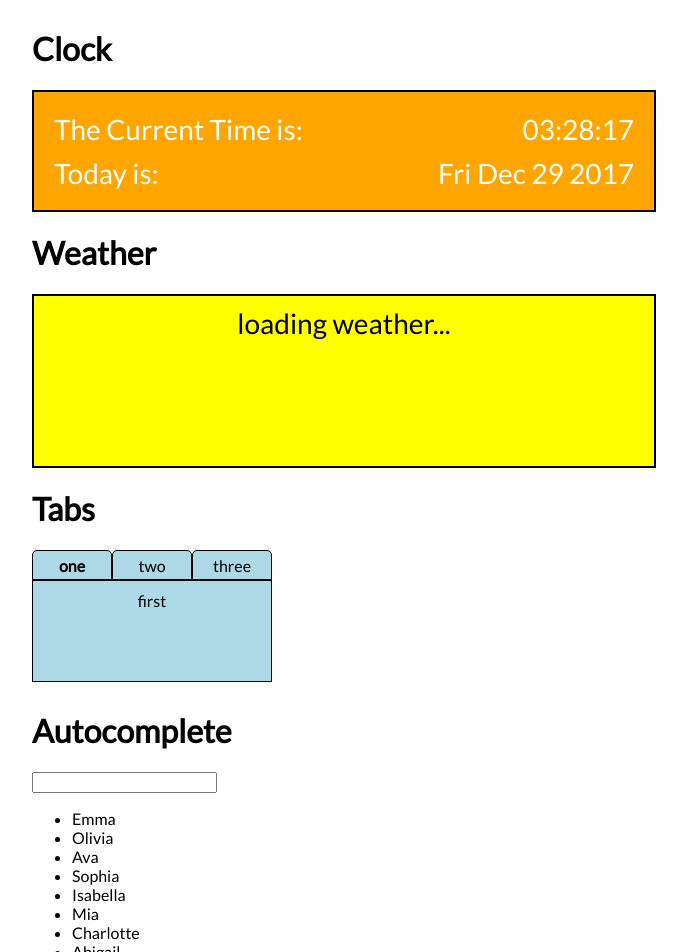
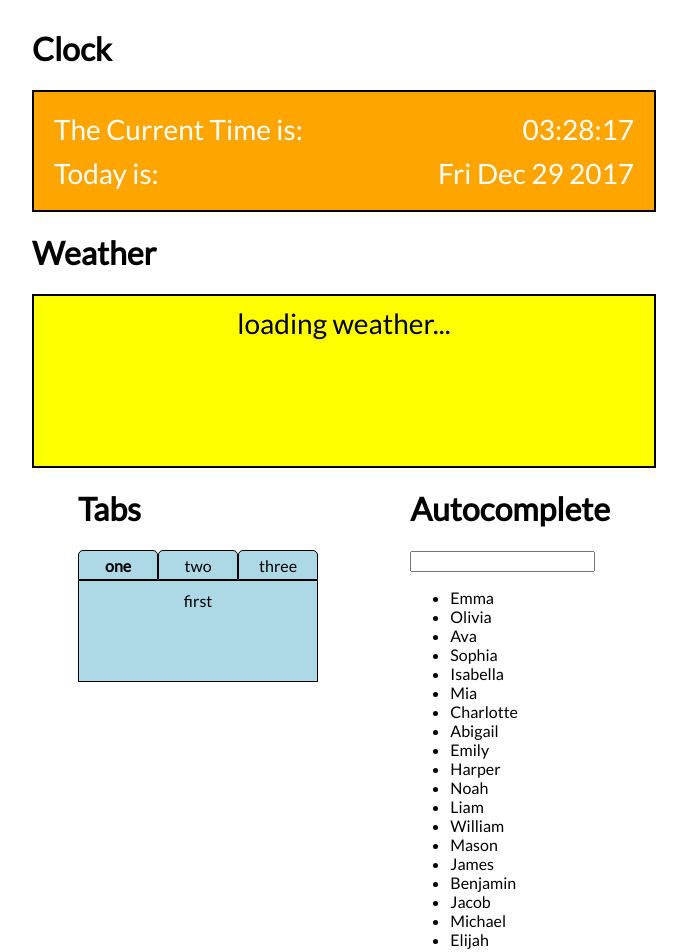
Before and after one commit to jlincodes/react-widgets, a React app: page / in a window 1280 px wide. Shown: the top 952 px of the page, without its empty margins (296-983 px from the left). Built offline with nearby package versions, Linux system fonts and the light colour scheme; no server answers.

Commit message:
Adds style for interactive div

```diff
--- a/src/index.jsx
+++ b/src/index.jsx
@@ -41,7 +41,7 @@ class Root extends React.Component {
       <div>
         <Clock />
         <Weather />
-        <div>
+        <div className='interactive'>
           <Tabs panes={panes} />
           <Autocomplete names={names}/>
         </div>
--- a/stylesheets/index.css
+++ b/stylesheets/index.css
@@ -1,5 +1,10 @@
 body {
   font-family: 'Lato', sans-serif;
+  display: flex;
+  justify-content: space-around;
+}
+
+.interactive {
   display: flex;
   justify-content: space-around;
 }
```
Also changed, not shown: bundle.js, 1 other file (tests, documents, lock files or other folders).
